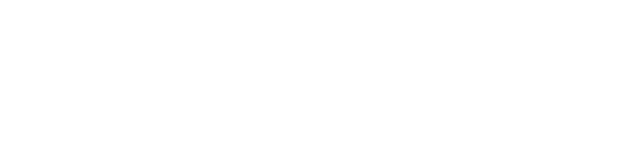
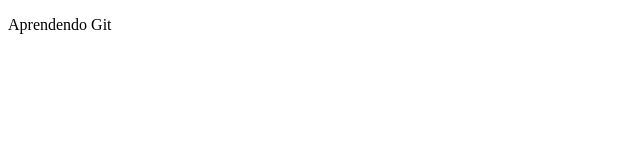
Before and after one commit to taizemoreira/projeto_git, a plain HTML site: page index.html in a window 1280 px wide. Shown: the whole page, without its empty margins (0-640 px from the left). Drawn offline with Linux system fonts and the light colour scheme.

Commit message:
Criei um parágrafo

```diff
--- a/index.html
+++ b/index.html
@@ -5,6 +5,7 @@
     <meta http-equiv="X-UA-Compatible" content="IE=edge" />
     <meta name="viewport" content="width=device-width, initial-scale=1.0" />
     <title>Tutorial de Git</title>
+    <p>Aprendendo Git</p>
   </head>
   <body></body>
 </html>
```
